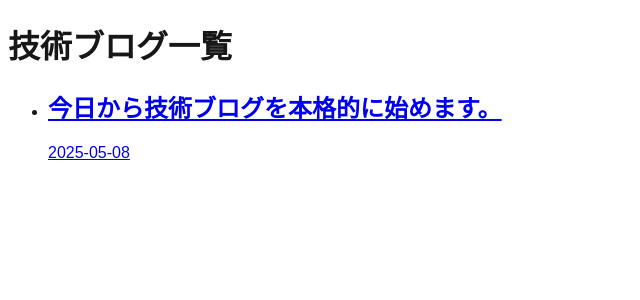
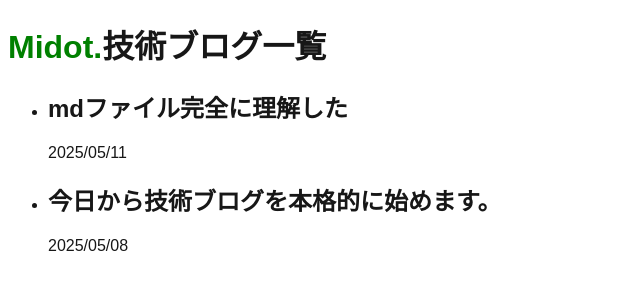
Before and after one commit to midomato/my-blog, a Next.js app: page /posts in a window 1280 px wide. Shown: the top 300 px of the page, without its empty margins (0-640 px from the left). Built offline with nearby package versions, Linux system fonts and the light colour scheme.

Commit message:
Fix:scrollbar and datebar and urlbar

```diff
--- a/posts/hello.md
+++ b/posts/hello.md
@@ -1,7 +1,8 @@
 ---
 title: "今日から技術ブログを本格的に始めます。"
-date: "2025-05-08"
+date: "2025/05/08"
 ---
+___
 
 これは最初のMarkdown記事です。
 # どうもみどまとです
--- /dev/null
+++ b/posts/second.md
@@ -0,0 +1,18 @@
+---
+title: "mdファイル完全に理解した"
+date: "2025/05/11"
+---
+
+Vercleと繋がっているのがいけないのかNext.jsなのがいけないのかわからないけど
+
+未だに改行する時としない時がが分からないです。
+
+<span style="color: gray">色はspanタグ付けてhtmlのstyleで変更できるらしい</span>
+
+そして中央寄せにするべきか左寄せにして右に新しくカテゴリとか広告とか入れるべきか
+
+悩んでいます。(うわこれも改行出来てる！すご！)
+
+どうやら改行の回数は意味がないみたい。noteみたいなあのすんごい改行しても反映されるの
+
+どうやってやるんだろ？
--- a/src/app/globals.css
+++ b/src/app/globals.css
@@ -39,3 +39,51 @@ body {
   display: block;
   border-radius: 0.5rem;
 }
+
+.prose a {
+  color: inherit;
+  text-decoration: none;
+  transition: color 0.2s;
+}
+
+.prose a:hover {
+  color: #4ade80; /* 例: green-400 */
+}
+
+a {
+  color: var(--foreground);
+}
+
+a:hover {
+  color: #4ade80; /* hover時の色 */
+}
+
+.post-list-page a {
+  text-decoration: none;
+}
+
+.post-list-page a:hover {
+  text-decoration: underline; /* ホバーだけアンダーバー復活したければ */
+}
+
+/* スクロールバー全体のスタイル（Webkit系ブラウザ用） */
+::-webkit-scrollbar {
+  width: 8px;
+  height: 8px;
+}
+
+/* スクロールバーのトラック（白い背景部分） */
+::-webkit-scrollbar-track {
+  background: transparent; /* ← ここが白いなら透明にする！ */
+}
+
+/* スクロールバーのつまみ（グリップ部分） */
+::-webkit-scrollbar-thumb {
+  background-color: #666;  /* ダーク系で自然な色 */
+  border-radius: 4px;
+}
+
+/* ホバー時などに明るくする場合 */
+::-webkit-scrollbar-thumb:hover {
+  background-color: #999;
+}
--- a/src/app/posts/page.tsx
+++ b/src/app/posts/page.tsx
@@ -6,12 +6,12 @@ export default async function PostListPage() {
   const posts = getAllPosts()
 
   return (
-    <main className="max-w-3xl mx-auto px-4 py-8">
-      <h1 className="text-3xl font-bold mb-6">技術ブログ一覧</h1>
+    <main className="post-list-page max-w-3xl mx-auto px-4 py-8">
+      <h1 className="text-3xl font-bold mb-6"><span style={{color: 'green'}}>Midot.</span>技術ブログ一覧</h1>
       <ul className="space-y-4">
         {posts.map((post) => (
           <li key={post.slug}>
-            <Link href={`/posts/${post.slug}`} className="text-blue-600 hover:underline">
+            <Link href={`/posts/${post.slug}`}>
               <h2 className="text-xl font-semibold">{post.title}</h2>
               <p className="text-sm text-gray-500">{post.date}</p>
             </Link>
```
